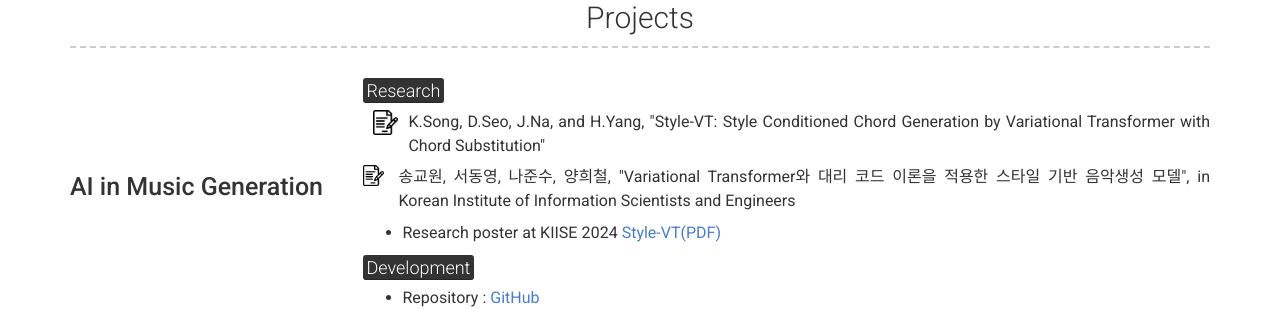
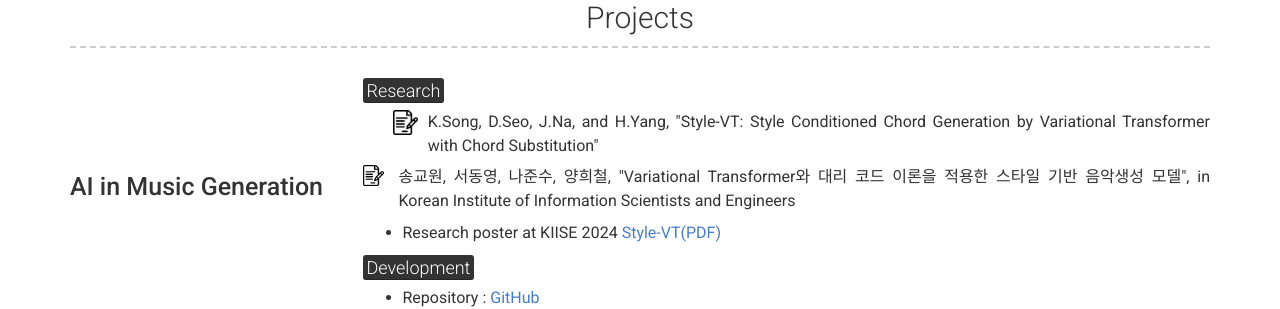
Before and after one commit to tim000519/tim000519.github.io, a Jekyll site: the page built from index.md, in a window 1280 px wide. Shown: the part 552-861 px from the top of the page. Built offline with Jekyll 4.4.1, drawn with Linux system fonts in a browser that asks for light colours; nearby versions of some CDN libraries.

Commit message:
Update _config.yml

```diff
--- a/_config.yml
+++ b/_config.yml
@@ -71,9 +71,9 @@ content:
         title: AI in Music Generation
 
         description: |
-          ## <mark style="margin-bottom: 20px;">Research</mark>
+          ## <mark style="margin-bottom: 30px;">Research</mark>
 
-          <div style="display: flex; align-items: flex-start; margin-left: 10px;">
+          <div style="display: flex; align-items: flex-start; margin-left: 30px;">
             <a href="/pdf/Access.pdf" target="_blank" style="margin-right: 5px;">
               <img src="/images/contract.png" alt="PDF" width="30" style="vertical-align: top;">
             </a>
```
